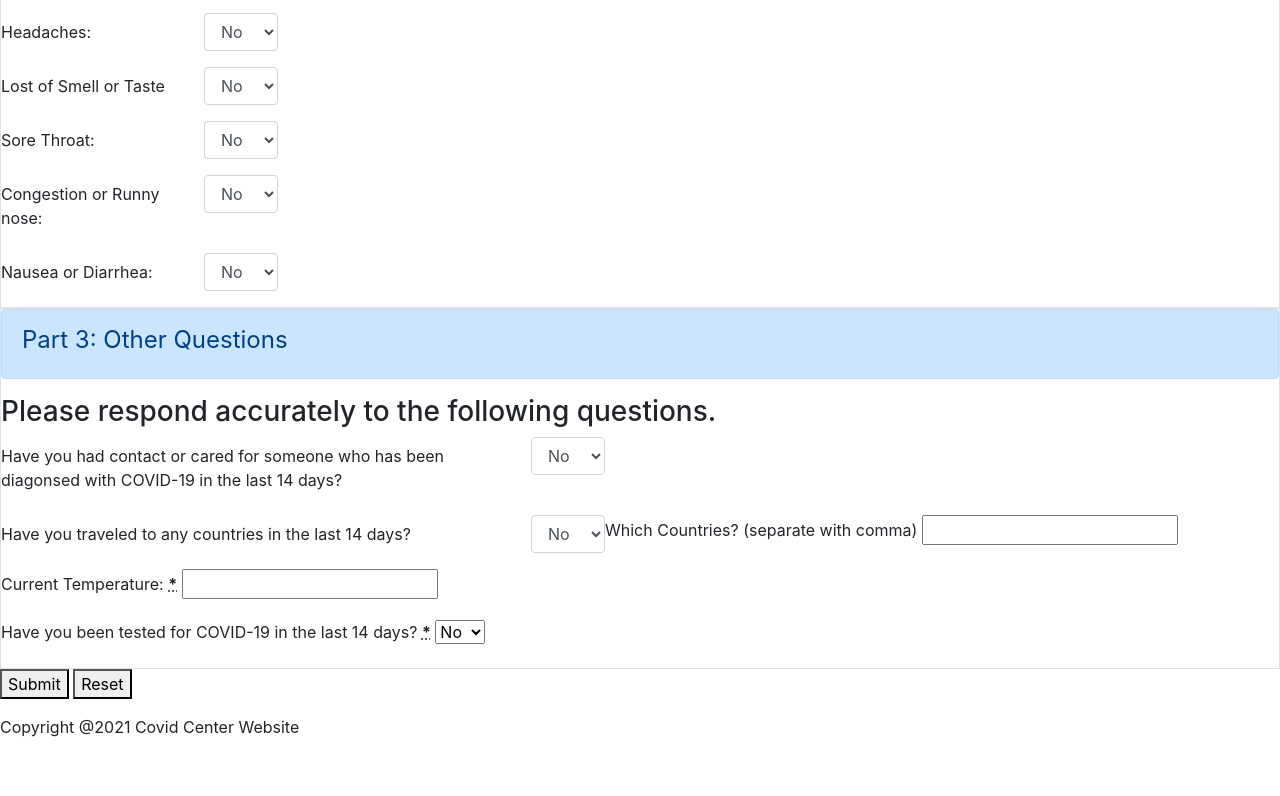
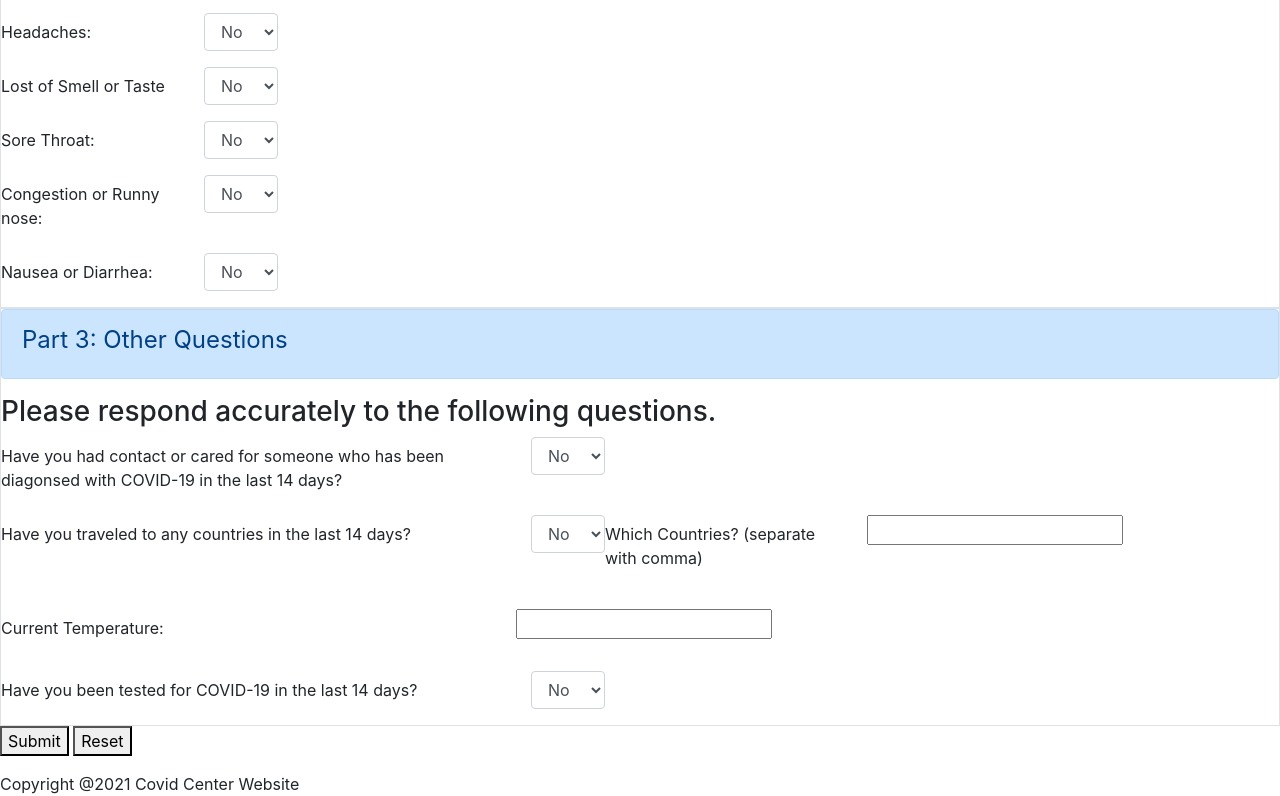
Before and after one commit to Yesauir/webapp_spring2021_covid_center, a plain HTML site: page index.html in a window 1280 px wide. Shown: the part 1595-2391 px from the top of the page. Before the commit the page ends 2334 px from the top, so only its background shows below. Drawn offline with nearby package versions, Linux system fonts and the light colour scheme.

Commit message:
tweaks11

```diff
--- a/index.html
+++ b/index.html
@@ -287,36 +287,40 @@
                               </div>
                               <br>
 
-                              <div>
-                                   <label for="txtcountry">
+                              <div class="row form-group">
+                                   <label for="txtcountry" class="col-sm-5 col-form-label">
                                         <span>Which Countries? (separate with comma)</span>
                                         <!--<strong><abbr title=required>*</abbr></strong>-->
                                    </label>
+                                   <div class="col-sm-4">
                                         <input type="text" id="txtcountry" name="txtcountry" required>
                                    </div>
                               </div>
+                         </div>
 
-                              <p>
-                                   <label for="txttemp">
+                         <div class="row form-group">
+                              <label for="txttemp" class="col-sm-5 col-form-label">
                                    <span>Current Temperature:</span>
-                                        <strong><abbr title=required>*</abbr></strong>
+                                        <!--<strong><abbr title=required>*</abbr></strong>-->
                               </label>
+                              <div class="row form-group">
                                    <input type="text" id="txttemp" name="txttemp" required pattern="[0-9]{1}[0-9]{1}.[0-9]{1}">
+                              </div>
+                         </div>
 
-                              </p>
-
-                              <p>
-                                   <label for="ddtest">
+                         <div class="row form-group">
+                              <label for="ddtest" class="col-sm-5 col-form-label">
                                    <span>Have you been tested for COVID-19 in the last 14 days?</span>
-                                        <strong><abbr title=required>*</abbr></strong>
+                                   <!--<strong><abbr title=required>*</abbr></strong>-->
                                    <br>
                               </label>
-
-                                   <select id="ddtest" name="ddtest">
+                              <div>
+                                   <select id="ddtest" name="ddtest" class="form-control">
                                         <option value="No" selected>No</option>
                                         <option value="Yes">Yes</option>
                                    </select>
-                              </p>
+                              </div>
+                         </div>
 
                     </fieldset>
 
```
Lines whose indentation alone changed are shown as unchanged.
